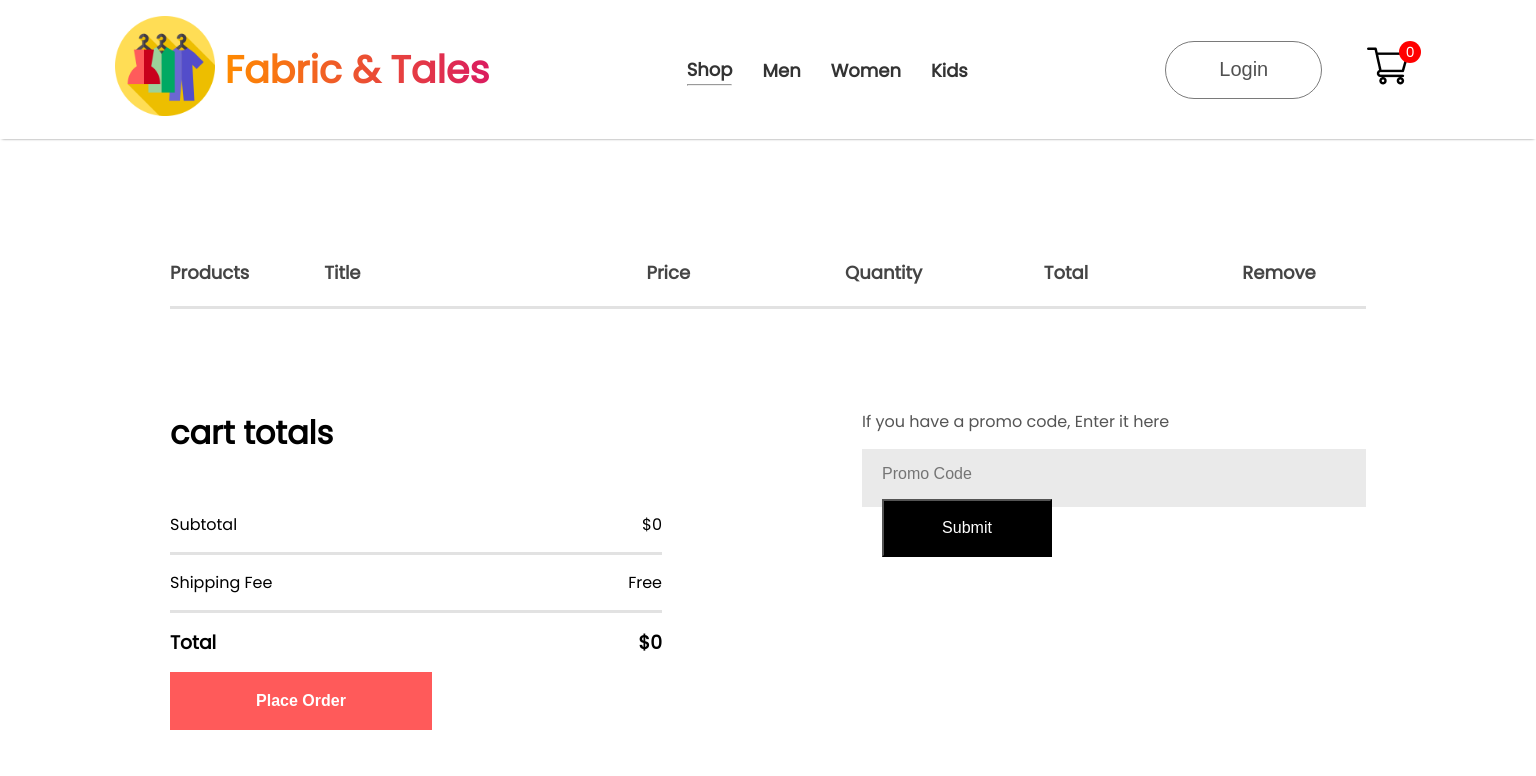
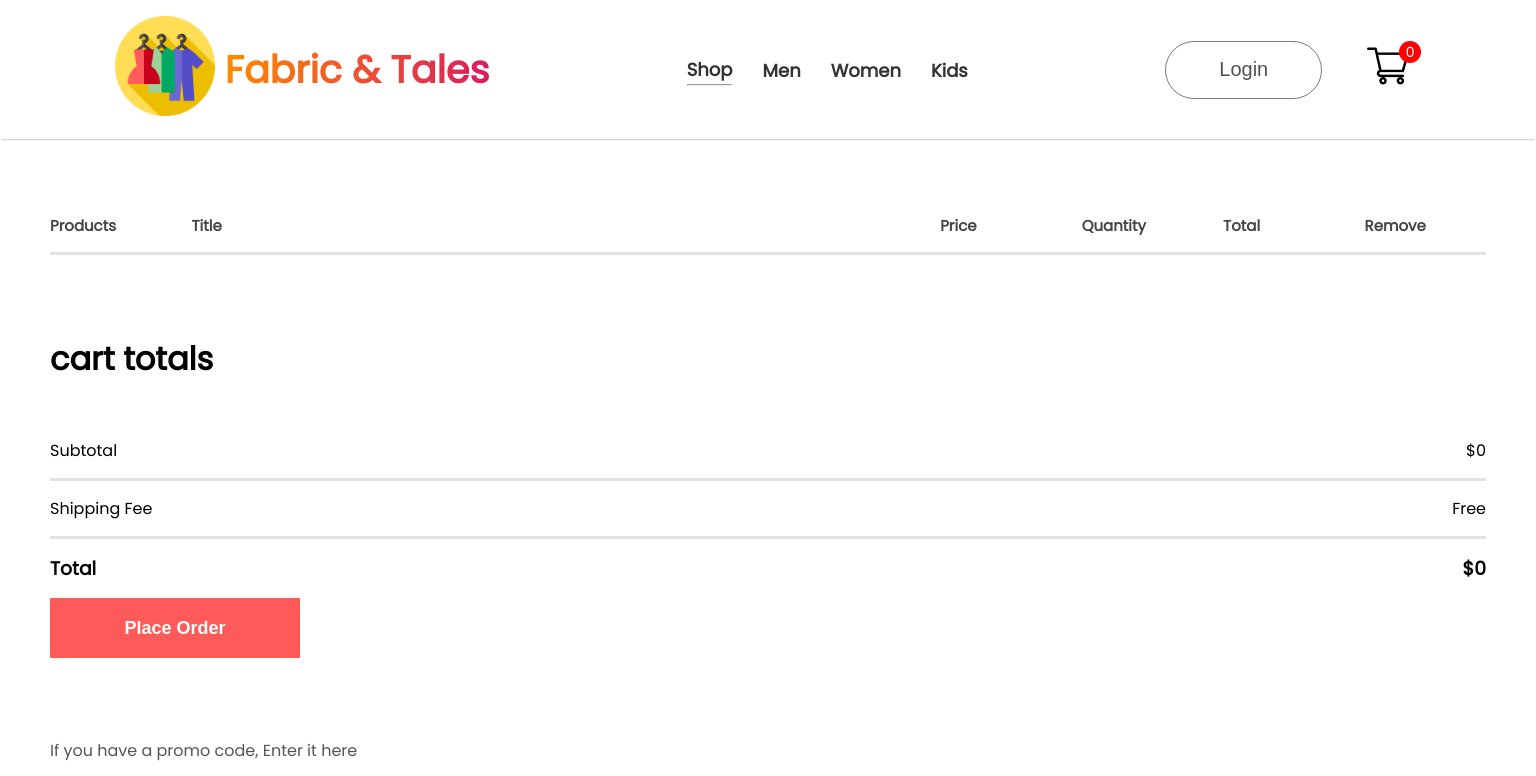
Before and after one commit to renniferdev/e-commerce-fabric-e-tales, a React (Create React App) app: page /cart in a window 1536 px wide. Shown: the top 776 px of the page. Built offline with nearby package versions, Linux system fonts and the light colour scheme.

Commit message:
responsividade submit

```diff
--- a/src/Components/CartItems/CartItems.css
+++ b/src/Components/CartItems/CartItems.css
@@ -112,6 +112,65 @@
   transform: scale(1.1);
   transition: all 0.5s ease;
 }
+@media (min-width: 1281px) {
+  .cartitems {
+    margin: 60px 50px;
+  }
+
+  .cartitems-format-main {
+    grid-template-columns: 0.5fr 3fr 0.5fr 0.5fr 0.5fr 0.5fr;
+    gap: 20px;
+    padding: 15px 0;
+    font-size: 15px;
+  }
+
+  .carticon-product-icon {
+    height: 50px;
+  }
+
+  .cartitems-remove-icon {
+    margin: auto;
+  }
+
+  .cartitems-quantity {
+    width: 40px;
+    height: 30px;
+  }
+
+  .cartitems-down {
+    margin: 80px 0px;
+    flex-direction: column;
+    gap: 80px;
+  }
+
+  .cartitems-total {
+    margin: 0;
+  }
+
+  .cartitems-total button {
+    width: 250px;
+    height: 60px;
+    font-size: 18px; /* Aumenta o tamanho da fonte para o botão */
+  }
+
+  .cartitems-promobox {
+    width: 600px;
+    display: flex;
+    justify-content: space-between; /* Alinha input e botão da promoção */
+    padding-left: 20px;
+    background: #eaeaea;
+  }
+
+  .cartitems-promobox input {
+    width: 80%; /* Faz o campo de entrada ocupar mais espaço */
+  }
+
+  .cartitems-promobox button {
+    width: 120px;
+    margin-left: 20px;
+  }
+}
+
 @media (max-width: 1280px) {
   .cartitems {
     margin: 60px 50px;
```
